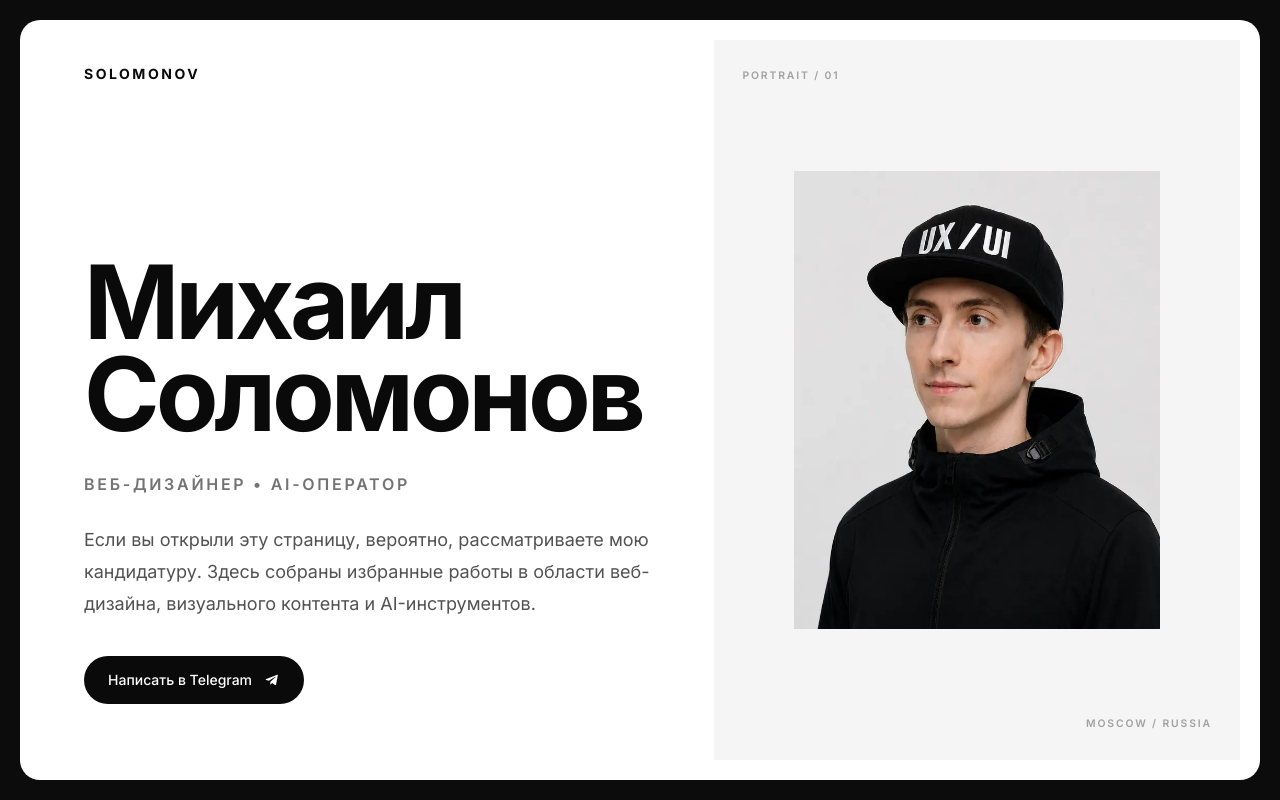
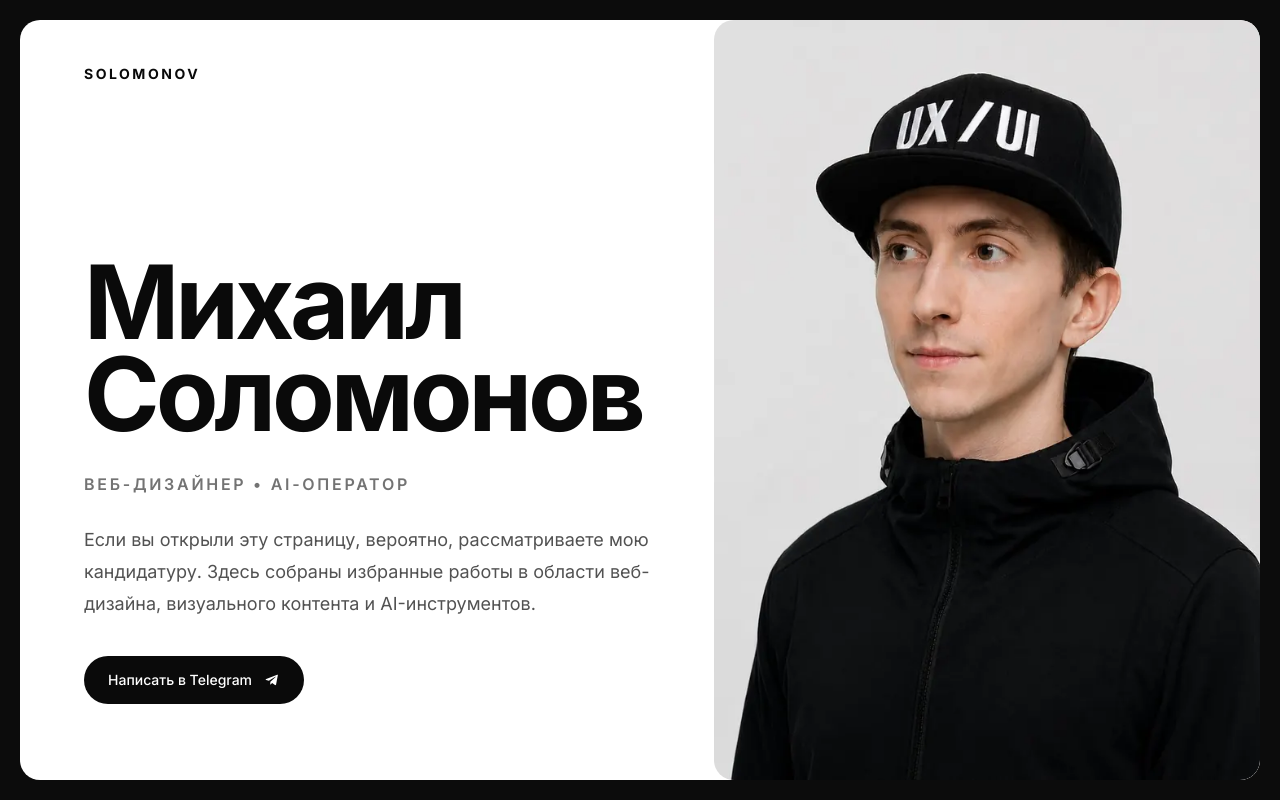
Before and after one commit to solomonovskolopendrov-tech/portfolio, a Next.js app: page / in a window 1280 px wide. Shown: the top 800 px of the page. Built offline with nearby package versions, Linux system fonts and the light colour scheme.

Commit message:
Simplify hero portrait presentation

```diff
--- a/components/portfolio.tsx
+++ b/components/portfolio.tsx
@@ -92,22 +92,12 @@ export function Portfolio() {
 
           </div>
 
-          <div className="hidden p-5 pl-0 lg:block">
-            <div className="flex h-full min-h-0 flex-col justify-between bg-neutral-100 p-7">
-              <p className="text-[0.65rem] font-semibold uppercase tracking-[0.18em] text-neutral-400">
-                Portrait / 01
-              </p>
-              <div className="mx-auto aspect-[4/5] w-[min(78%,28rem)] overflow-hidden">
-                <img
-                  alt="Портрет Михаила Соломонова"
-                  className="h-full w-full object-cover object-top"
-                  src="/portrait.webp"
-                />
-              </div>
-              <p className="text-right text-[0.65rem] font-semibold uppercase tracking-[0.18em] text-neutral-400">
-                Moscow / Russia
-              </p>
-            </div>
+          <div className="hidden overflow-hidden rounded-[20px] lg:block">
+            <img
+              alt="Портрет Михаила Соломонова"
+              className="h-full w-full object-cover object-top"
+              src="/portrait.webp"
+            />
           </div>
         </div>
       </section>
```
